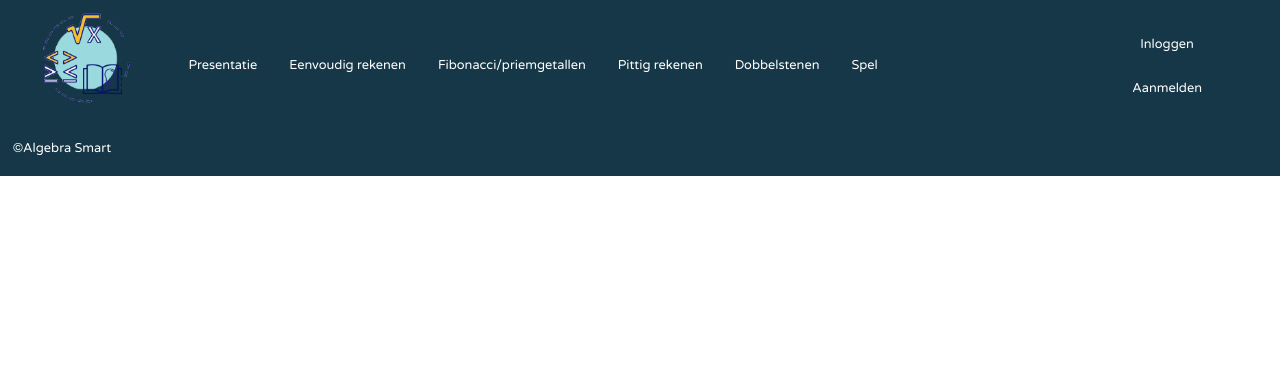
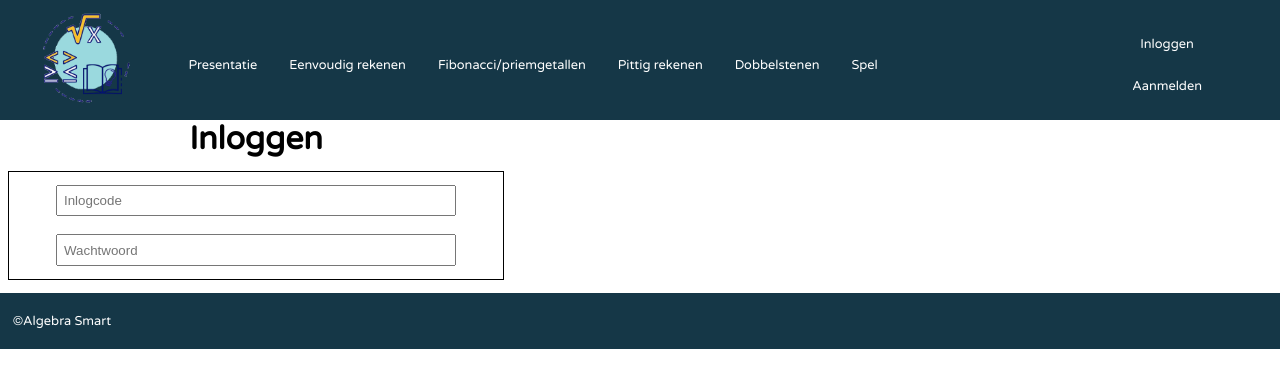
Before and after one commit to SiwaniV/ALA_p4_groep2, a PHP site: page /inloggen.html in a window 1280 px wide. Shown: the top 388 px of the page. Run offline with PHP 8.4, Linux system fonts and the light colour scheme.

Commit message:
css en html aangepast van inlog pagina

```diff
--- a/CSS/inlog.css
+++ b/CSS/inlog.css
@@ -145,6 +145,31 @@
 
     }
 
+    /*INLOG FORMULIER START*/
+
+    #formulier {
+        width: 40vw;
+    }
+
+    #formulier form{
+        border: 1px solid black;
+        text-align: center;
+        padding: 1vw 1vh;
+        margin: 1vw 1vh;
+    }
+
+    #formulier input {
+        padding: .5vw;
+        width: 30vw;
+    }
+
+    #formulier h1{
+        font-family: var(--varelafont);
+        text-align: center;
+        font-size: 2em;
+    }
+
+       /*INLOG FORMULIER EIND*/
 
 
     footer {
--- a/inloggen.html
+++ b/inloggen.html
@@ -10,7 +10,7 @@
     <meta name="author" content="Siwani Veerakathy">
     <meta name="keywords" content="">
     <title>Eenvoudige rekenpagina</title>
-    <link rel="stylesheet" type="text/css" href="CSS/eenvoudrekenen.css">
+    <link rel="stylesheet" type="text/css" href="CSS/inlog.css">
 </head>
 
 <body>
@@ -43,6 +43,13 @@
 
     <main>
 
+        <section id="formulier">
+            <h1>Inloggen</h1>
+            <form>
+                <input type="text" naam="inlogcode" placeholder="Inlogcode"> <br><br>
+                <input type="text" naam="wachtwoord" placeholder="Wachtwoord">
+            </form>
+        </section>
 
 
     </main>
```
